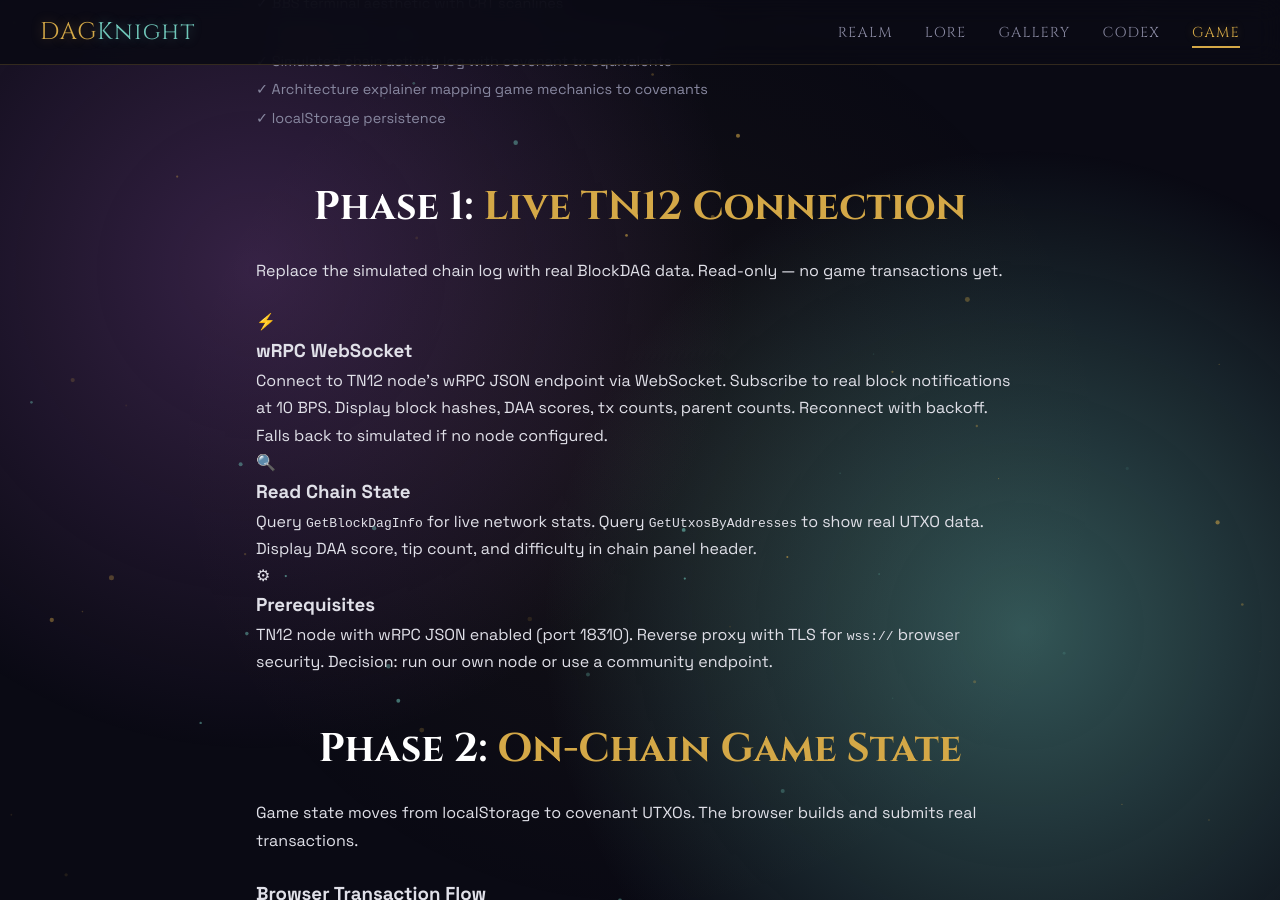
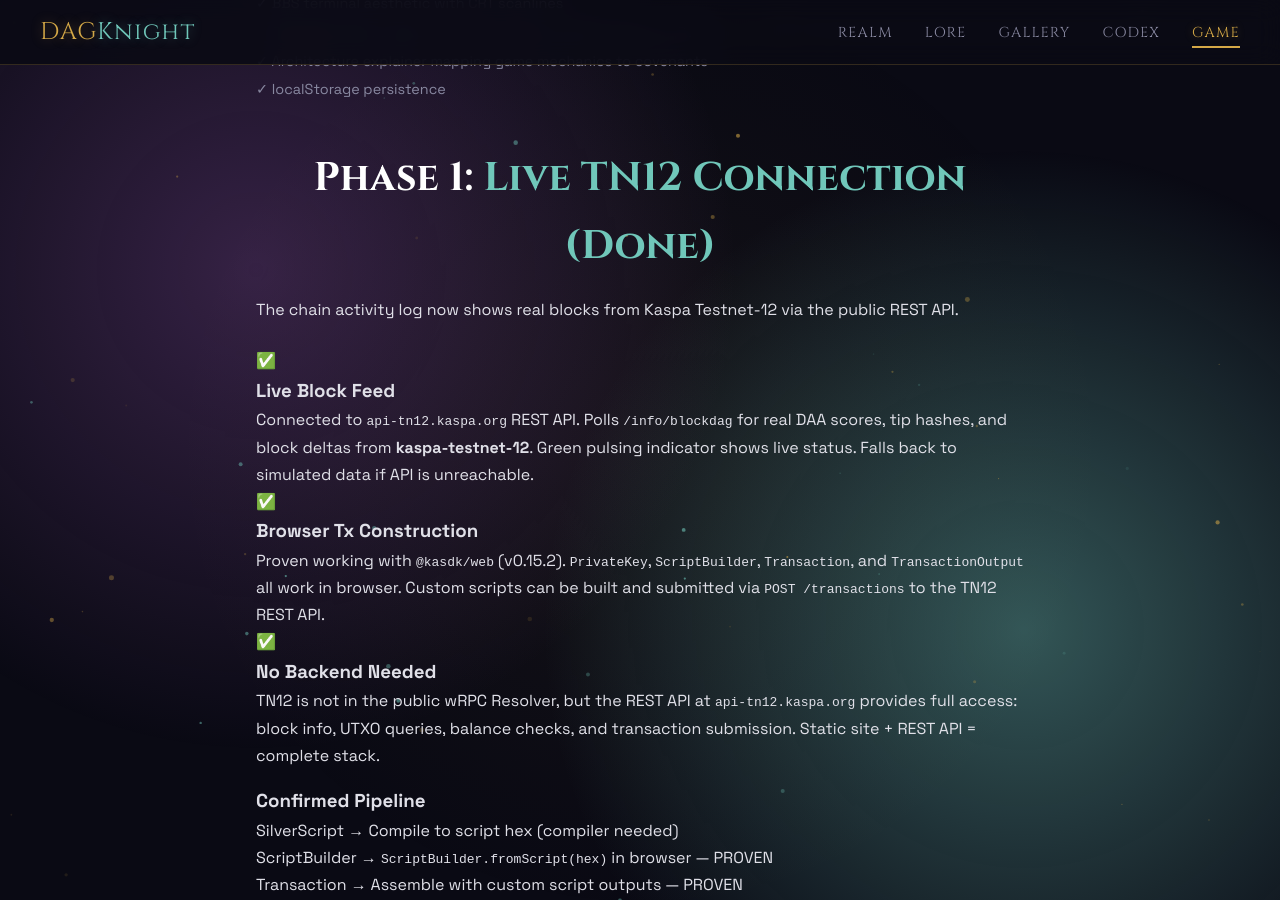
Before and after one commit to creative-inference/dagknight.xyz, a Jekyll site: the page built from game/plan/index.html, in a window 1280 px wide and 900 px high, scrolled down 1550 px. Built offline with Jekyll 4.4.1, drawn with Linux system fonts in a browser that asks for light colours; some of the changed text lies outside the part shown.

Commit message:
Update plan page with proven findings
Phase 0+1 marked done. Phase 1 shows confirmed pipeline: @kasdk/web
ScriptBuilder + Transaction + REST API POST all proven in browser.
Resolved questions: browser tx, TN12 connectivity, test KAS, no backend.
Remaining: SilverScript compiler, player onboarding, randomness.

Co-Authored-By: Claude Opus 4.6 (1M context) <noreply@anthropic.com>

```diff
--- a/_config.yml
+++ b/_config.yml
@@ -2,7 +2,7 @@ title: "DAGKnight"
 description: "Where ancient chivalry meets the futuristic magic of BlockDAG consensus"
 url: "https://dagknight.xyz"
 baseurl: ""
-version: "2.0"
+version: "2.1"
 
 markdown: kramdown
 kramdown:
--- a/game/plan/index.html
+++ b/game/plan/index.html
@@ -46,7 +46,6 @@ GitHub Pages (static)          TN12 Node
         <ul style="color: var(--text-dim); font-size: 0.9rem; list-style: none; padding: 0; line-height: 2;">
           <li>&#x2713; BBS terminal aesthetic with CRT scanlines</li>
           <li>&#x2713; Full game loop: create character, forest combat, shop, inn, PvP</li>
-          <li>&#x2713; Simulated chain activity log with covenant tx equivalents</li>
           <li>&#x2713; Architecture explainer mapping game mechanics to covenants</li>
           <li>&#x2713; localStorage persistence</li>
         </ul>
@@ -54,39 +53,73 @@ GitHub Pages (static)          TN12 Node
     </div>
 
     <!-- Phase 1 -->
-    <h2 class="section-title">Phase 1: <span class="gold">Live TN12 Connection</span></h2>
+    <h2 class="section-title">Phase 1: <span class="teal">Live TN12 Connection (Done)</span></h2>
     <p style="color: var(--text); margin-bottom: 1.5rem;">
-      Replace the simulated chain log with real BlockDAG data. Read-only &mdash; no game transactions yet.
+      The chain activity log now shows real blocks from Kaspa Testnet-12 via the public REST API.
     </p>
 
     <div class="pillars" style="margin-bottom: 1rem;">
       <div class="pillar-card">
-        <div class="pillar-icon">&#x26A1;</div>
-        <h3>wRPC WebSocket</h3>
+        <div class="pillar-icon">&#x2705;</div>
+        <h3>Live Block Feed</h3>
         <p>
-          Connect to TN12 node's wRPC JSON endpoint via WebSocket.
-          Subscribe to real block notifications at 10 BPS.
-          Display block hashes, DAA scores, tx counts, parent counts.
-          Reconnect with backoff. Falls back to simulated if no node configured.
+          Connected to <code>api-tn12.kaspa.org</code> REST API.
+          Polls <code>/info/blockdag</code> for real DAA scores, tip hashes, and block deltas
+          from <strong>kaspa-testnet-12</strong>. Green pulsing indicator shows live status.
+          Falls back to simulated data if API is unreachable.
         </p>
       </div>
       <div class="pillar-card">
-        <div class="pillar-icon">&#x1F50D;</div>
-        <h3>Read Chain State</h3>
+        <div class="pillar-icon">&#x2705;</div>
+        <h3>Browser Tx Construction</h3>
         <p>
-          Query <code>GetBlockDagInfo</code> for live network stats.
-          Query <code>GetUtxosByAddresses</code> to show real UTXO data.
-          Display DAA score, tip count, and difficulty in chain panel header.
+          Proven working with <code>@kasdk/web</code> (v0.15.2).
+          <code>PrivateKey</code>, <code>ScriptBuilder</code>, <code>Transaction</code>,
+          and <code>TransactionOutput</code> all work in browser.
+          Custom scripts can be built and submitted via
+          <code>POST /transactions</code> to the TN12 REST API.
         </p>
       </div>
       <div class="pillar-card">
-        <div class="pillar-icon">&#x2699;</div>
-        <h3>Prerequisites</h3>
+        <div class="pillar-icon">&#x2705;</div>
+        <h3>No Backend Needed</h3>
         <p>
-          TN12 node with wRPC JSON enabled (port 18310).
-          Reverse proxy with TLS for <code>wss://</code> browser security.
-          Decision: run our own node or use a community endpoint.
+          TN12 is not in the public wRPC Resolver, but the REST API at
+          <code>api-tn12.kaspa.org</code> provides full access: block info,
+          UTXO queries, balance checks, and transaction submission.
+          Static site + REST API = complete stack.
         </p>
+      </div>
+    </div>
+
+    <div class="game-tech-note" style="margin-bottom: 2rem;">
+      <h3>Confirmed Pipeline</h3>
+      <div class="tech-grid">
+        <div class="tech-row">
+          <span class="tech-game">SilverScript</span>
+          <span class="tech-arrow">&rarr;</span>
+          <span class="tech-chain">Compile to script hex (compiler needed)</span>
+        </div>
+        <div class="tech-row">
+          <span class="tech-game">ScriptBuilder</span>
+          <span class="tech-arrow">&rarr;</span>
+          <span class="tech-chain"><code>ScriptBuilder.fromScript(hex)</code> in browser &mdash; PROVEN</span>
+        </div>
+        <div class="tech-row">
+          <span class="tech-game">Transaction</span>
+          <span class="tech-arrow">&rarr;</span>
+          <span class="tech-chain">Assemble with custom script outputs &mdash; PROVEN</span>
+        </div>
+        <div class="tech-row">
+          <span class="tech-game">Submit</span>
+          <span class="tech-arrow">&rarr;</span>
+          <span class="tech-chain"><code>POST api-tn12.kaspa.org/transactions</code> &mdash; PROVEN</span>
+        </div>
+        <div class="tech-row">
+          <span class="tech-game">Read State</span>
+          <span class="tech-arrow">&rarr;</span>
+          <span class="tech-chain"><code>GET /addresses/{addr}/utxos</code> to decode covenant UTXO &mdash; PROVEN</span>
+        </div>
       </div>
     </div>
 
@@ -97,32 +130,27 @@ GitHub Pages (static)          TN12 Node
     </p>
 
     <div class="game-tech-note" style="margin-bottom: 2rem;">
-      <h3>Browser Transaction Flow</h3>
+      <h3>What Remains for Phase 2</h3>
       <div class="tech-grid">
         <div class="tech-row">
-          <span class="tech-game">kaspa-wasm</span>
+          <span class="tech-game">Compiler</span>
           <span class="tech-arrow">&rarr;</span>
-          <span class="tech-chain">Rust&rarr;WASM SDK loaded in browser for tx building + signing</span>
+          <span class="tech-chain">Compile <code>player.ss</code> to script hex with SilverScript compiler</span>
         </div>
         <div class="tech-row">
-          <span class="tech-game">Keypair</span>
+          <span class="tech-game">Fund Players</span>
           <span class="tech-arrow">&rarr;</span>
-          <span class="tech-chain">Generated in browser, stored in localStorage, funded via faucet</span>
+          <span class="tech-chain">Send 1 test KAS from faucet wallet to new players on character creation</span>
         </div>
         <div class="tech-row">
-          <span class="tech-game">Build Tx</span>
+          <span class="tech-game">State Read</span>
           <span class="tech-arrow">&rarr;</span>
-          <span class="tech-chain">Construct covenant spend with proper inputs/outputs/scripts</span>
+          <span class="tech-chain">Wire <code>state.js</code> to decode Player UTXO instead of localStorage</span>
         </div>
         <div class="tech-row">
-          <span class="tech-game">Submit</span>
+          <span class="tech-game">State Write</span>
           <span class="tech-arrow">&rarr;</span>
-          <span class="tech-chain"><code>SubmitTransaction</code> via same wRPC WebSocket</span>
-        </div>
-        <div class="tech-row">
-          <span class="tech-game">Read State</span>
-          <span class="tech-arrow">&rarr;</span>
-          <span class="tech-chain"><code>GetUtxosByAddresses</code> to decode Player covenant UTXO</span>
+          <span class="tech-chain">Each game action builds + submits a covenant spend tx</span>
         </div>
       </div>
     </div>
@@ -203,14 +231,21 @@ GitHub Pages (static)          TN12 Node
       </div>
     </div>
 
-    <!-- Open Questions -->
-    <h2 class="section-title">Open <span class="teal">Questions</span></h2>
+    <!-- Resolved + Open Questions -->
+    <h2 class="section-title">Resolved <span class="teal">Questions</span></h2>
     <ul style="color: var(--text-dim); font-size: 0.9rem; list-style: none; padding: 0; line-height: 2.2; margin-bottom: 2rem;">
-      <li>&#x2753; Does kaspa-wasm support covenant script construction in browser?</li>
-      <li>&#x2753; TN12 node hosting &mdash; run our own or community endpoint?</li>
-      <li>&#x2753; Faucet &mdash; need test KAS for Phase 2 (CPU mine or request from team?)</li>
+      <li style="color: var(--primary);">&#x2705; Browser tx construction &mdash; <code>@kasdk/web</code> v0.15.2, ScriptBuilder + Transaction confirmed working</li>
+      <li style="color: var(--primary);">&#x2705; TN12 connectivity &mdash; REST API at <code>api-tn12.kaspa.org</code> is public, includes tx submission</li>
+      <li style="color: var(--primary);">&#x2705; Test KAS &mdash; 10,000 KAS obtained from TN12 faucet</li>
+      <li style="color: var(--primary);">&#x2705; No backend needed &mdash; static frontend + REST API is the complete stack</li>
+    </ul>
+
+    <h2 class="section-title">Open <span class="gold">Questions</span></h2>
+    <ul style="color: var(--text-dim); font-size: 0.9rem; list-style: none; padding: 0; line-height: 2.2; margin-bottom: 2rem;">
+      <li>&#x2753; SilverScript compiler &mdash; can we compile in browser (WASM) or pre-compile and embed the script hex?</li>
       <li>&#x2753; SilverScript stability &mdash; compiler API may change before mainnet (May 5, 2026)</li>
-      <li>&#x2753; Verifiable randomness &mdash; block hash as monster seed fair enough?</li>
+      <li>&#x2753; Verifiable randomness &mdash; block hash as monster seed fair enough for demo?</li>
+      <li>&#x2753; Player onboarding &mdash; auto-send 1 test KAS to new players from faucet wallet?</li>
       <li>&#x2753; Browser wallet extensions &mdash; will KasWare add covenant tx support?</li>
     </ul>
 
```
